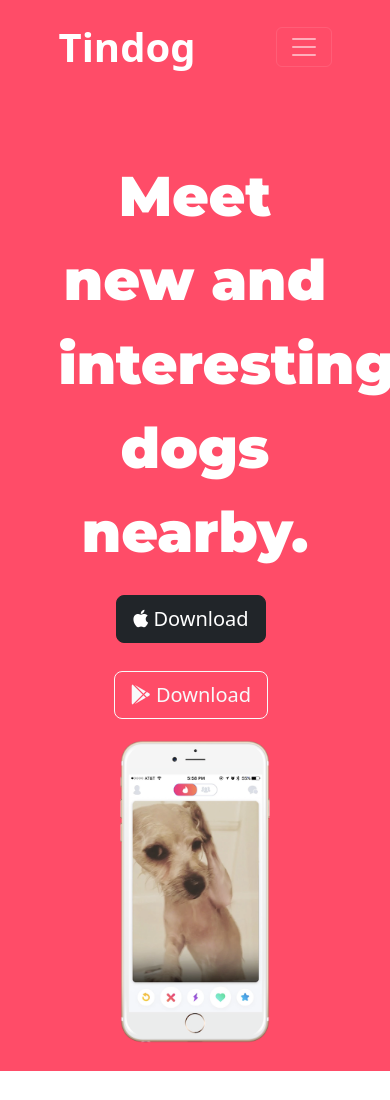
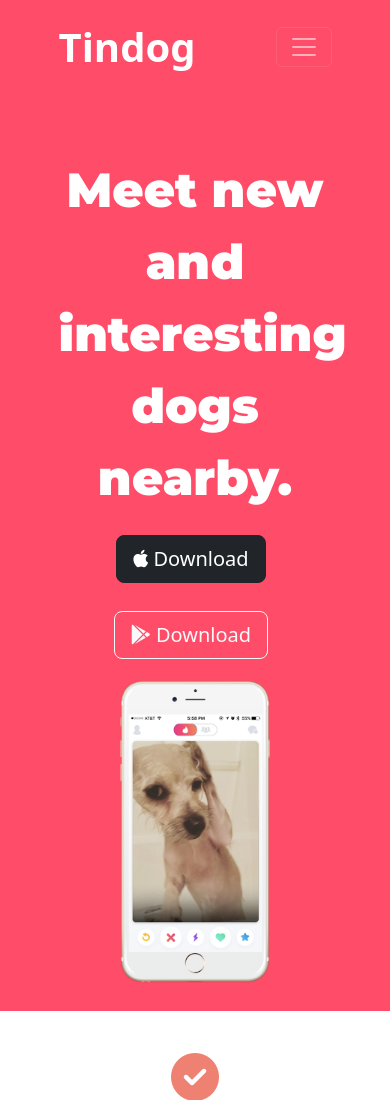
Before and after one commit to AmanVgit/Tindog, a plain HTML site: page index.html in a window 390 px wide. Shown: the top 1100 px of the page. Drawn offline with nearby package versions, Linux system fonts and the light colour scheme.

Commit message:
Update styles.css
adjused headline size for 444px(i.e. for mobiles) using @media.

```diff
--- a/css/styles.css
+++ b/css/styles.css
@@ -12,6 +12,14 @@
     font-size: 3.5rem;
     line-height: 1.5;
     font-weight: 900;
+}
+@media (max-width:444px) {
+    .headline {
+        font-family: 'Montserrat';
+        font-size: 3rem;
+        line-height: 1.5;
+        font-weight: 900;
+    }
 }
 
 .container-fluid {
```
